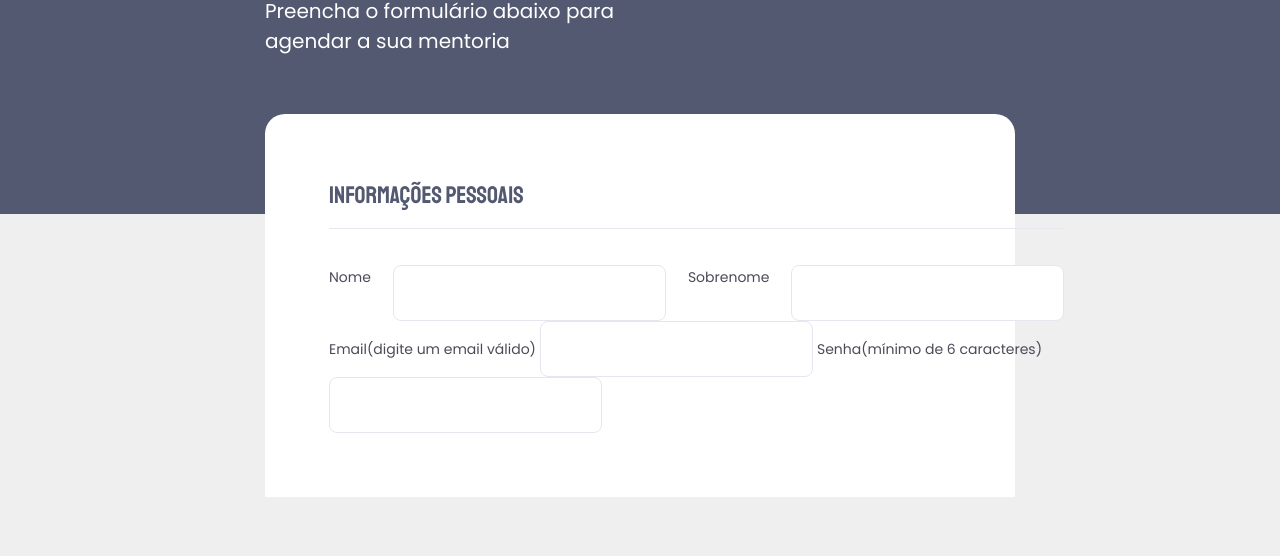
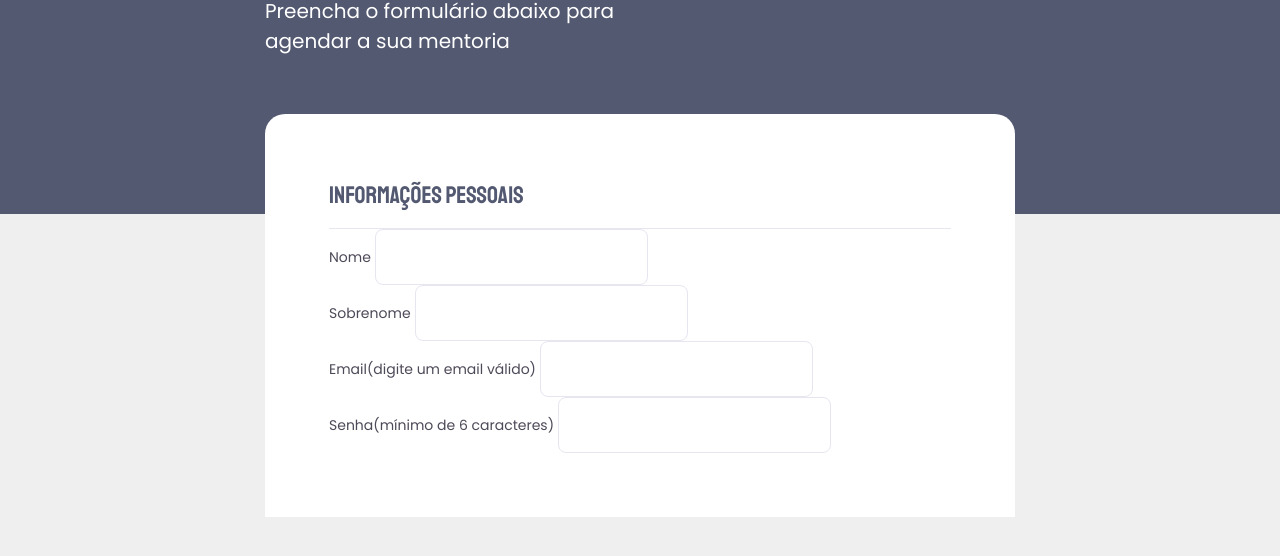
Before and after one commit to bpinheiro8/projeto-formulario-mentoria, a plain HTML site: page index.html in a window 1280 px wide. Shown: the part 222-778 px from the top of the page. Drawn offline with Linux system fonts and the light colour scheme.

Commit message:
re-writing files

```diff
--- a/index.html
+++ b/index.html
@@ -20,19 +20,25 @@
         <fieldset class="info-pessoal">
           <legend>INFORMAÇÕES PESSOAIS</legend>
 
-          <div class="info-name">
+          <div class="input-info">
             <label for="event-name">Nome</label>
             <input type="text" id="event-name" />
+          </div>
 
+          <div class="input-info">
             <label for="event-lastname">Sobrenome</label>
             <input type="text" id="event-lastname" />
           </div>
 
-          <label for="event-email">Email<span>(digite um email válido)</span></label>
-          <input type="email" id="event-email" />
+          <div class="input-info">
+            <label for="event-email">Email<span>(digite um email válido)</span></label>
+            <input type="email" id="event-email" />
+          </div>
 
-          <label for="event-password">Senha<span>(mínimo de 6 caracteres)</span></label>
-          <input type="password" id="event-password" />
+          <div class="input-info">
+            <label for="event-password">Senha<span>(mínimo de 6 caracteres)</span></label>
+            <input type="password" id="event-password" />
+          </div>
         </fieldset>
       </form>
       <footer></footer>
--- a/style.css
+++ b/style.css
@@ -93,16 +93,3 @@ fieldset.info-pessoal {
   border: 2px solid #9c9ca0;
   outline: none;
 }
-
-.info-name {
-  margin-top: 36px;
-}
-
-.info-name {
-  display: flex;
-  gap: 22px;
-}
-
-.info-name > main {
-  width: 100%;
-}
```
